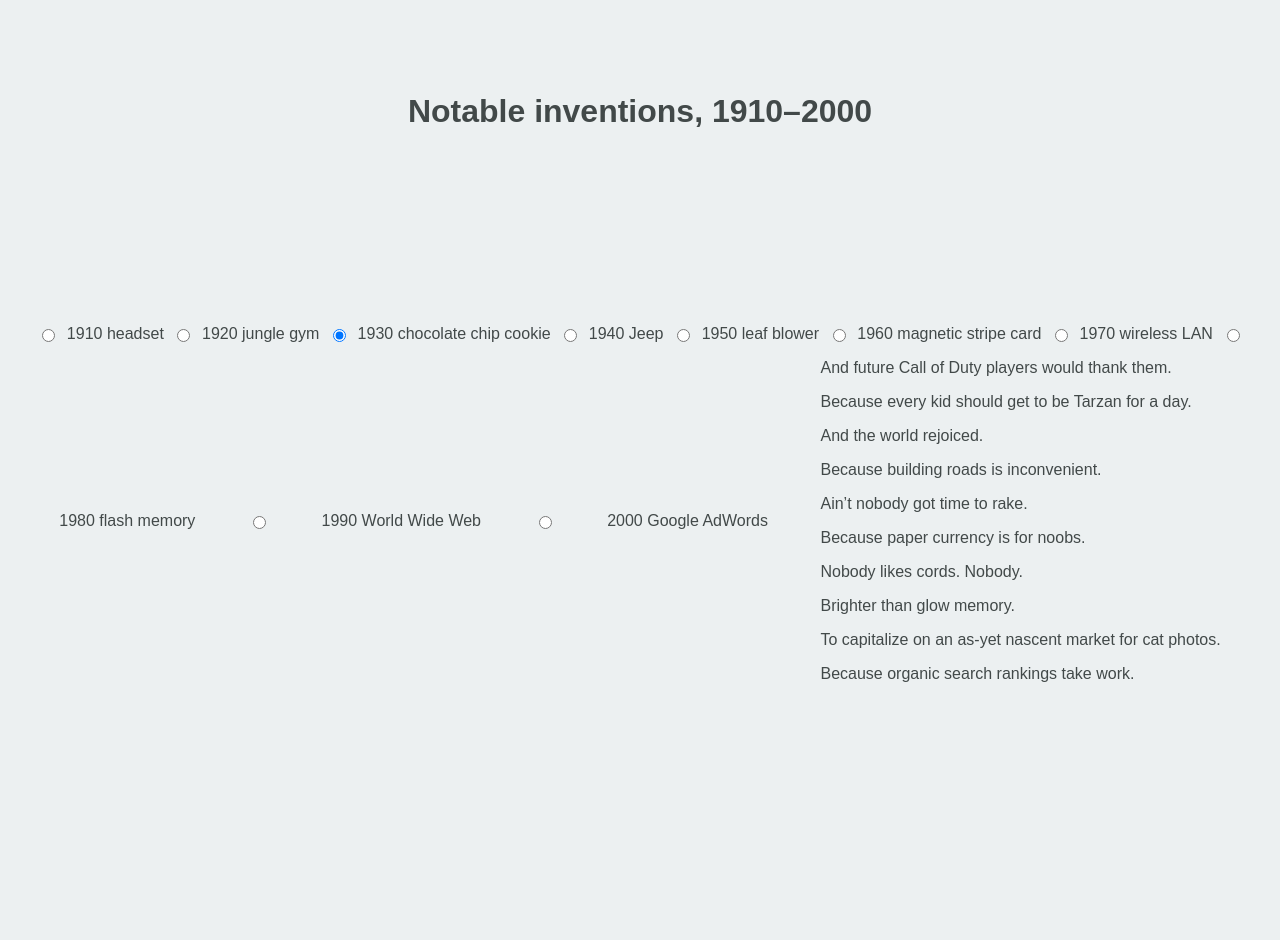
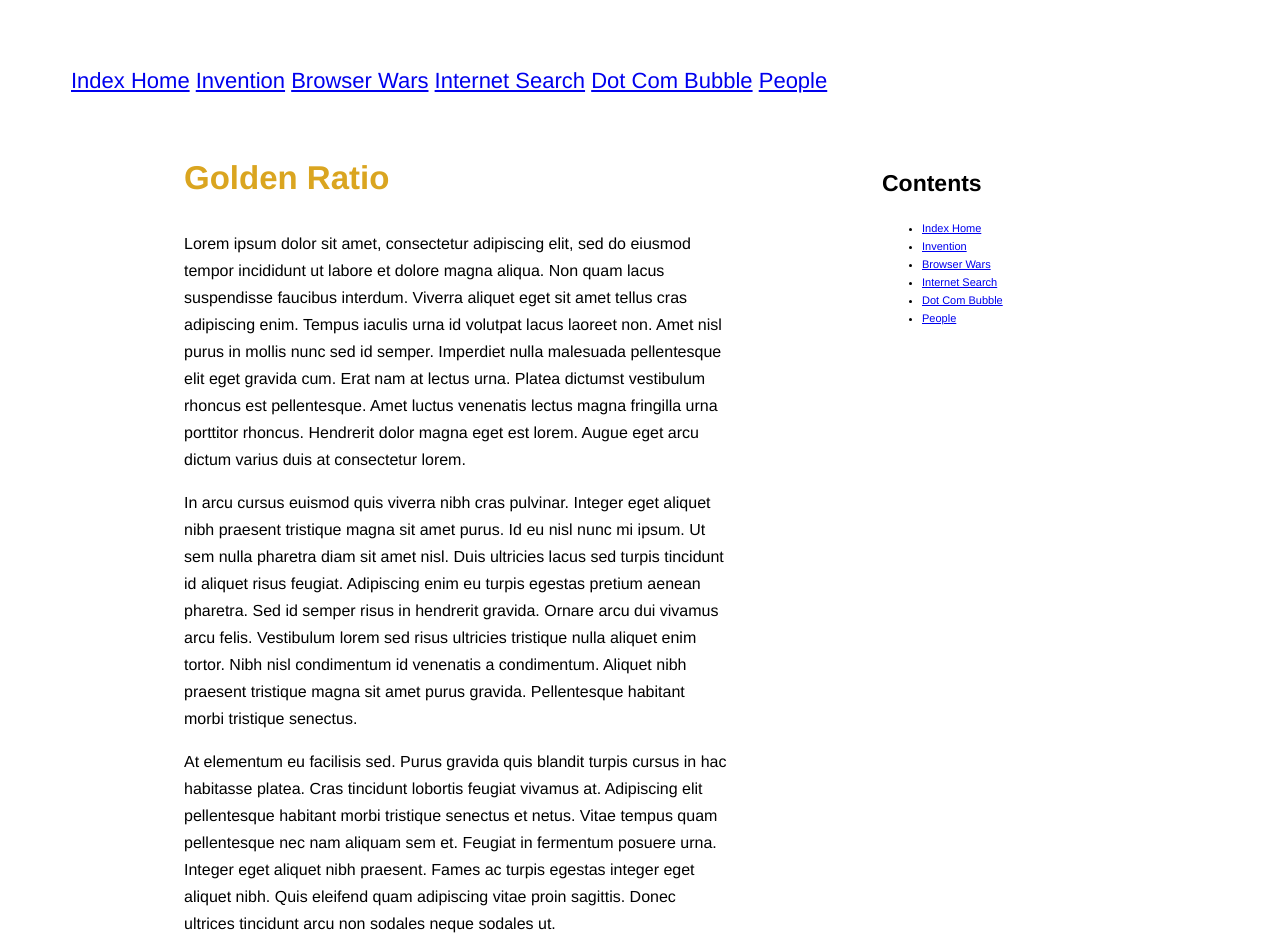
Before and after one commit to jw66njit/historyOfinternetPHAM, a plain HTML site: page index.html in a window 1280 px wide. Shown: the top 940 px of the page. Before the commit the page ends 858 px from the top, so only its background shows below. Drawn offline with Linux system fonts and the light colour scheme.

Commit message:
task: changed layout

```diff
--- a/css/main.css
+++ b/css/main.css
@@ -1,42 +1,81 @@
-html, body{
-    height: 100%
+body {
+    font-family: "Helvetica Neue", Helvetica, Arial, sans-serif;
+    font-size: 22px;
+    line-height: 37px;
+    padding: 23px;
+}
+#primary-links{
+    height:55px;
+    line-height:55px;
+}
+#primary-links li{
+    display:inline;
+}
+#primary-links ul{
+    padding:0;
+    margin:0;
+}
+#main{
+    margin-left: auto;
+    margin-right: auto;
+    width:960px;
 }
 
-body{
-    font-family: 'Quicksand', sans-serif;
-    font-weight: 500;
-    color: #424949;
-    background-color: #ECF0F1;
-    padding: 25px;
-    display: flex;
-    flex-direction: column;
-    position: relative;
+#content{
+    max-width: 544px;
+    padding-left: 24px;
+    padding-right: 24px;
+    float: left;
+    font-size: 16px;
+    line-height: 27px;
 }
-h1{
+
+#sidebar{
+    max-width: 368px;
+    padding-left:130px;
+    padding-right:19px;
+    padding-top: 21px;
+    float: left;
+    font-size: 11px;
+    line-height: 18px;
+}
+
+#sidebar h1{
+    font-size: 23px;
+    line-height: 35px;
+    margin-bottom: 18px;
+}
+
+#content h1 {
+    font-size: 33px;
+    line-height: 51px;
+    margin-bottom: 27px;
+    color: goldenrod;
+}
+
+#footer{
+    clear:both;
     text-align: center;
-    height: 38px;
-    margin: 60px 0;
 }
-span{
-    white-space: nowrap
+
+h2 {
+    font-size: 36px;
+    line-height: 57px;
+    margin-top: 60px;
+    margin-bottom: 23px;
 }
-.flex-parent{
-    display: flex;
-    flex-direction: column;
-    justify-content: center;
-    align-items: center;
-    width: 100%;
-    height: 100%;
-    min-height: 500px
+h3 {
+    font-size: 28px;
+    line-height: 46px;
+    margin-top: 37px;
+    margin-bottom: 14px;
 }
-.input-flex-container{
-    display: flex;
-    justify-content: space-around;
-    align-items: center;
-    flex-wrap: wrap;
-    width:$parentWidth;
-    max-width:$parentMaxWidth;
-    position: relative;
-    z-index: 0;
-    margin-left: calc((#{$parentWidth} - #{$dotWidth}) / #{$numDots});
+h4 {
+    font-size: 22px;
+    line-height: 37px;
+    font-weight: bold;
+    margin-bottom: 9px;
 }
+div.card{
+    border:goldenrod 1px;
+}
--- a/index.html
+++ b/index.html
@@ -2,76 +2,89 @@
 <html lang="en">
 <head>
     <meta charset="UTF-8">
-    <title>IS117</title>
+    <title>Golden Ratio</title>
     <link rel="stylesheet" href="css/main.css">
 </head>
 <body>
-<h1>Notable inventions, <span>1910–2000</span></h1>
-<div class="flex-parent">
-    <div class="input-flex-container">
-        <input type="radio" name="timeline-dot" data-description="1910">
-        <div class="dot-info" data-description="1910">
-            <span class="year">1910</span>
-            <span class="label">headset</span>
-        </div>
-        <input type="radio" name="timeline-dot" data-description="1920">
-        <div class="dot-info" data-description="1920">
-            <span class="year">1920</span>
-            <span class="label">jungle gym</span>
-        </div>
-        <input type="radio" name="timeline-dot" data-description="1930" checked>
-        <div class="dot-info" data-description="1930">
-            <span class="year">1930</span>
-            <span class="label">chocolate chip cookie</span>
-        </div>
-        <input type="radio" name="timeline-dot" data-description="1940">
-        <div class="dot-info" data-description="1940">
-            <span class="year">1940</span>
-            <span class="label">Jeep</span>
-        </div>
-        <input type="radio" name="timeline-dot" data-description="1950">
-        <div class="dot-info" data-description="1950">
-            <span class="year">1950</span>
-            <span class="label">leaf blower</span>
-        </div>
-        <input type="radio" name="timeline-dot" data-description="1960">
-        <div class="dot-info" data-description="1960">
-            <span class="year">1960</span>
-            <span class="label">magnetic stripe card</span>
-        </div>
-        <input type="radio" name="timeline-dot" data-description="1970">
-        <div class="dot-info" data-description="1970">
-            <span class="year">1970</span>
-            <span class="label">wireless LAN</span>
-        </div>
-        <input type="radio" name="timeline-dot" data-description="1980">
-        <div class="dot-info" data-description="1980">
-            <span class="year">1980</span>
-            <span class="label">flash memory</span>
-        </div>
-        <input type="radio" name="timeline-dot" data-description="1990">
-        <div class="dot-info" data-description="1990">
-            <span class="year">1990</span>
-            <span class="label">World Wide Web</span>
-        </div>
-        <input type="radio" name="timeline-dot" data-description="2000">
-        <div class="dot-info" data-description="2000">
-            <span class="year">2000</span>
-            <span class="label">Google AdWords</span>
-        </div>
-        <div id="timeline-descriptions-wrapper">
-            <p data-description="1910">And future Call of Duty players would thank them.</p>
-            <p data-description="1920">Because every kid should get to be Tarzan for a day.</p>
-            <p data-description="1930">And the world rejoiced.</p>
-            <p data-description="1940">Because building roads is inconvenient.</p>
-            <p data-description="1950">Ain’t nobody got time to rake.</p>
-            <p data-description="1960">Because paper currency is for noobs.</p>
-            <p data-description="1970">Nobody likes cords. Nobody.</p>
-            <p data-description="1980">Brighter than glow memory.</p>
-            <p data-description="1990">To capitalize on an as-yet nascent market for cat photos.</p>
-            <p data-description="2000">Because organic search rankings take work.</p>
+<menu id="primary-links">
+    <ul>
+        <li><a href="index.html">Index Home</a></li>
+        <li><a href="#">Invention</a></li>
+        <li><a href="#">Browser Wars</a></li>
+        <li><a href="#">Internet Search</a></li>
+        <li><a href="#">Dot Com Bubble</a></li>
+        <li><a href="#">People</a></li>
+    </ul>
+</menu>
+<main id="main">
+    <div id="content">
+        <h1 class="grt">Golden Ratio</h1>
+        <p>
+            Lorem ipsum dolor sit amet, consectetur adipiscing elit, sed do eiusmod tempor incididunt ut labore et
+            dolore magna aliqua. Non quam lacus suspendisse faucibus interdum. Viverra aliquet eget sit amet tellus cras
+            adipiscing enim. Tempus iaculis urna id volutpat lacus laoreet non. Amet nisl purus in mollis nunc sed id
+            semper. Imperdiet nulla malesuada pellentesque elit eget gravida cum. Erat nam at lectus urna. Platea
+            dictumst vestibulum rhoncus est pellentesque. Amet luctus venenatis lectus magna fringilla urna porttitor
+            rhoncus. Hendrerit dolor magna eget est lorem. Augue eget arcu dictum varius duis at consectetur lorem.
+        </p>
+        <p>
+            In arcu cursus euismod quis viverra nibh cras pulvinar. Integer eget aliquet nibh praesent tristique magna
+            sit amet purus. Id eu nisl nunc mi ipsum. Ut sem nulla pharetra diam sit amet nisl. Duis ultricies lacus sed
+            turpis tincidunt id aliquet risus feugiat. Adipiscing enim eu turpis egestas pretium aenean pharetra. Sed id
+            semper risus in hendrerit gravida. Ornare arcu dui vivamus arcu felis. Vestibulum lorem sed risus ultricies
+            tristique nulla aliquet enim tortor. Nibh nisl condimentum id venenatis a condimentum. Aliquet nibh praesent
+            tristique magna sit amet purus gravida. Pellentesque habitant morbi tristique senectus.
+        </p>
+        <p>
+            At elementum eu facilisis sed. Purus gravida quis blandit turpis cursus in hac habitasse platea. Cras
+            tincidunt lobortis feugiat vivamus at. Adipiscing elit pellentesque habitant morbi tristique senectus et
+            netus. Vitae tempus quam pellentesque nec nam aliquam sem et. Feugiat in fermentum posuere urna. Integer
+            eget aliquet nibh praesent. Fames ac turpis egestas integer eget aliquet nibh. Quis eleifend quam adipiscing
+            vitae proin sagittis. Donec ultrices tincidunt arcu non sodales neque sodales ut.
+        </p>
+        <p>
+            Ut faucibus pulvinar elementum integer enim neque volutpat ac. Mauris nunc congue nisi vitae. Tortor pretium
+            viverra suspendisse potenti nullam ac tortor. Enim sit amet venenatis urna cursus eget. Fames ac turpis
+            egestas integer eget aliquet nibh praesent tristique. Sit amet cursus sit amet dictum. Phasellus faucibus
+            scelerisque eleifend donec. Eget est lorem ipsum dolor sit amet consectetur adipiscing. Enim nec dui nunc
+            mattis enim ut tellus elementum. Enim eu turpis egestas pretium aenean pharetra. Euismod nisi porta lorem
+            mollis aliquam ut porttitor leo a. Commodo odio aenean sed adipiscing diam donec. Sem et tortor consequat id
+            porta nibh. Vitae aliquet nec ullamcorper sit amet risus nullam eget felis. Egestas integer eget aliquet
+            nibh praesent tristique magna sit amet. Euismod in pellentesque massa placerat duis.
+        </p>
+        <p>
+            Pellentesque pulvinar pellentesque habitant morbi tristique senectus. Sed libero enim sed faucibus turpis in
+            eu mi bibendum. Egestas diam in arcu cursus euismod. Consequat ac felis donec et. Mauris nunc congue nisi
+            vitae. Turpis egestas sed tempus urna et pharetra pharetra massa. Vel risus commodo viverra maecenas
+            accumsan lacus vel facilisis volutpat. Urna id volutpat lacus laoreet non curabitur. Ac tortor vitae purus
+            faucibus ornare suspendisse sed nisi lacus. Varius vel pharetra vel turpis nunc eget lorem dolor. Pharetra
+            convallis posuere morbi leo urna molestie at elementum eu. Pharetra et ultrices neque ornare. Sit amet nisl
+            suscipit adipiscing bibendum. Tellus cras adipiscing enim eu. Congue nisi vitae suscipit tellus mauris a
+            diam maecenas. Aliquam id diam maecenas ultricies mi eget mauris. Pharetra diam sit amet nisl suscipit
+            adipiscing bibendum. Arcu risus quis varius quam. Semper quis lectus nulla at volutpat. Accumsan lacus vel
+            facilisis volutpat est velit egestas.
+        </p>
+    </div>
+    <div id="sidebar">
+        <div class="card">
+            <div class="title">
+                <h1>Contents</h1>
+            </div>
+            <div class="body">
+                <ul>
+                    <li><a href="index.html">Index Home</a></li>
+                    <li><a href="#">Invention</a></li>
+                    <li><a href="#">Browser Wars</a></li>
+                    <li><a href="#">Internet Search</a></li>
+                    <li><a href="#">Dot Com Bubble</a></li>
+                    <li><a href="#">People</a></li>
+                </ul>
+            </div>
         </div>
     </div>
-</div>
+    <footer id="footer">
+        Copyright 2020
+    </footer>
+</main>
 </body>
 </html>
```
